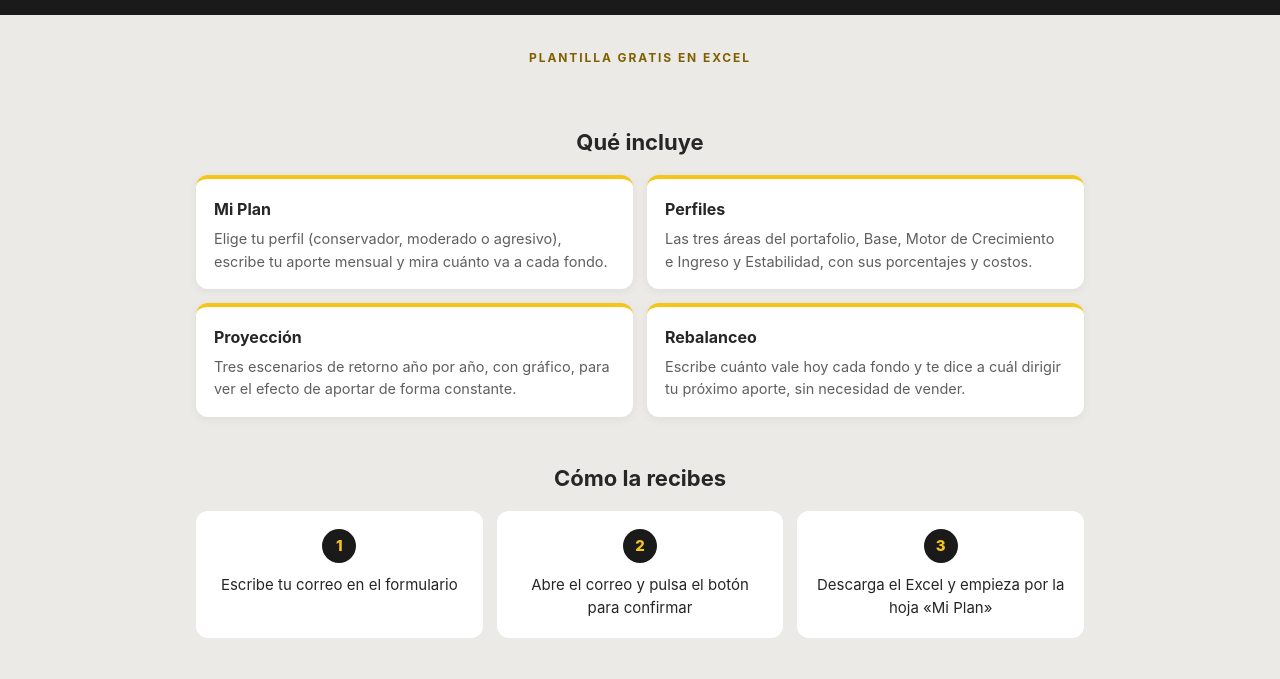
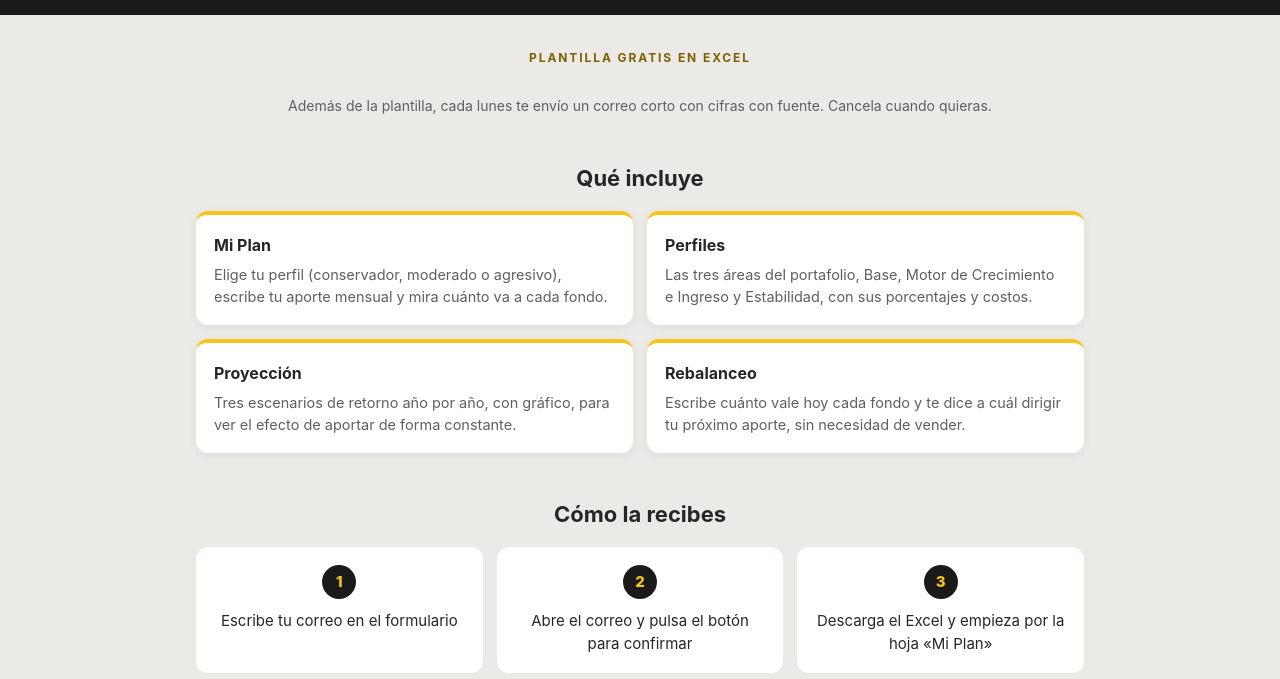
Before and after one commit to jp593fin/plantilla, a plain HTML site: page index.html in a window 1280 px wide. Shown: the part 64-743 px from the top of the page. Drawn offline with Linux system fonts and the light colour scheme.

Commit message:
Add files via upload

```diff
--- a/index.html
+++ b/index.html
@@ -22,6 +22,7 @@
   .eyebrow { text-align:center; font-size:12px; font-weight:700; letter-spacing:.16em; color:#7F6000; margin:6px 0 14px; }
   .form-wrap { max-width:880px; margin:0 auto; display:flex; justify-content:center; }
   .form-wrap > * { margin-left:auto !important; margin-right:auto !important; max-width:100%; }
+  .note { max-width:880px; margin:14px auto 0; text-align:center; font-size:14px; color:var(--muted); }
   h2 { font-size:22px; margin:44px 0 16px; text-align:center; }
   .grid { display:grid; grid-template-columns:repeat(2,1fr); gap:14px; }
   .card { background:#fff; border-radius:12px; padding:18px 18px 16px; border-top:4px solid var(--yellow); box-shadow:0 2px 10px rgba(26,26,26,.06); }
@@ -54,6 +55,7 @@
     <div class="form-wrap">
       <script async data-uid="8dafc6d87b" src="https://juan-votruba.kit.com/8dafc6d87b/index.js"></script>
     </div>
+    <p class="note">Además de la plantilla, cada lunes te envío un correo corto con cifras con fuente. Cancela cuando quieras.</p>
 
     <h2>Qué incluye</h2>
     <div class="grid">
```
